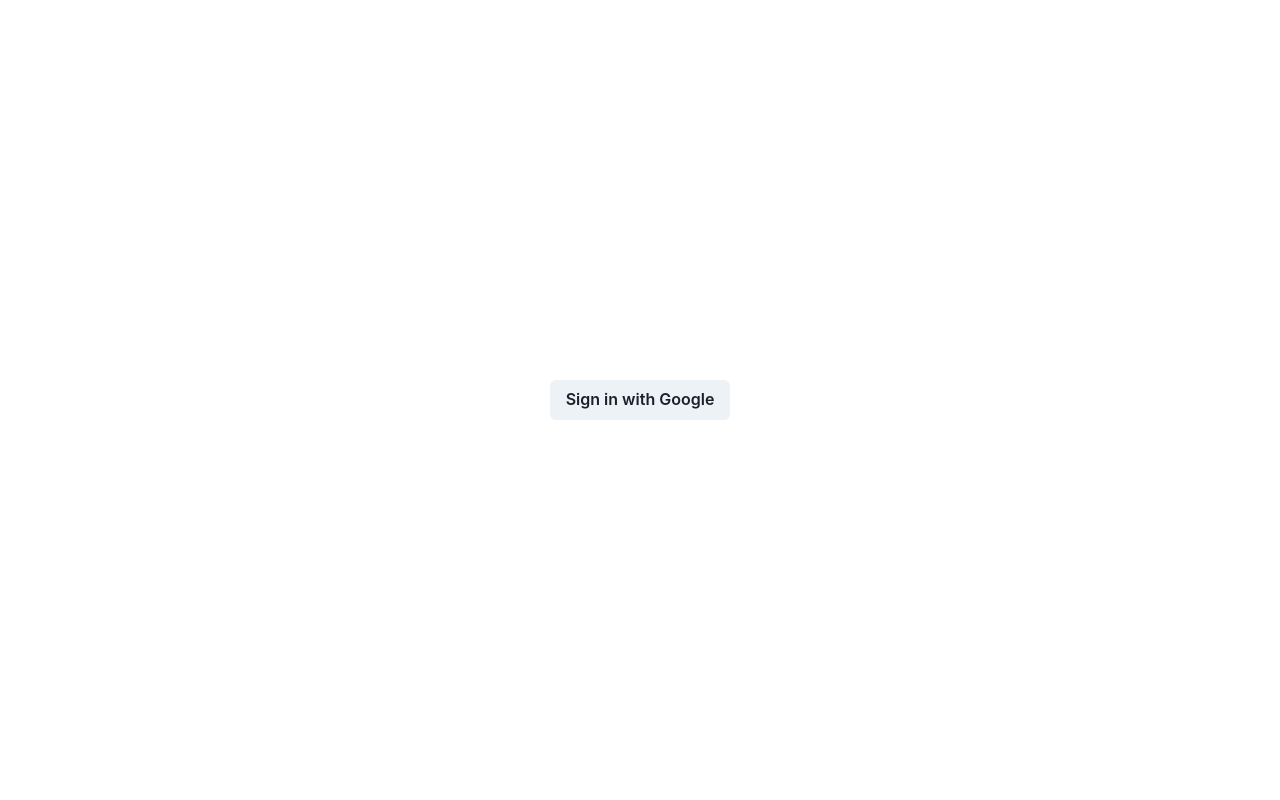
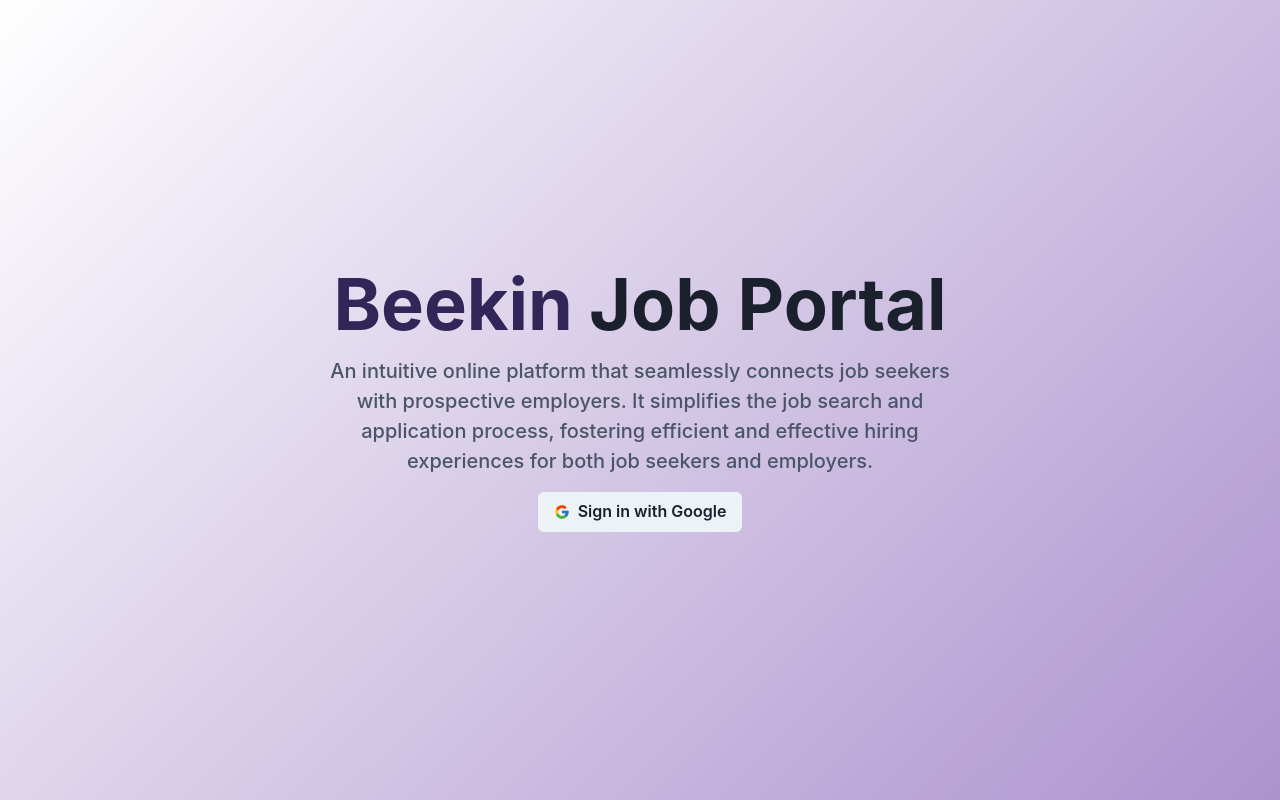
Before and after one commit to Ayushhgupta39/beekin-assignment, a React (Create React App) app in the folder frontend/: page / in a window 1280 px wide. Built offline with nearby package versions, Linux system fonts and the light colour scheme.

Commit message:
feat: modify login page

```diff
--- a/frontend/src/pages/Login.js
+++ b/frontend/src/pages/Login.js
@@ -1,8 +1,9 @@
-import { Box, Button } from "@chakra-ui/react";
+import { Box, Button, Flex, Heading, Text } from "@chakra-ui/react";
 import { signInWithPopup } from "firebase/auth";
 import React from "react";
 import { useNavigate } from "react-router-dom";
 import { auth, googleProvider } from "../firebase";
+import { FcGoogle } from "react-icons/fc";
 
 const Login = () => {
   const navigate = useNavigate();
@@ -10,7 +11,7 @@
   function signInWithGoogle() {
     try {
       signInWithPopup(auth, googleProvider).then((data) => {
-        localStorage.setItem("userInfo", JSON.stringify(data.user))
+        localStorage.setItem("userInfo", JSON.stringify(data.user));
         console.log(data.user);
         navigate("/jobs");
       });
@@ -25,8 +26,27 @@
       height={"100vh"}
       justifyContent={"center"}
       alignItems={"center"}
+      background={"linear-gradient(135deg, #FFFFFF, #AC93CE)"}
+      flexDirection={"column"}
+      gap={"4"}
     >
-      <Button onClick={signInWithGoogle}>Sign in with Google</Button>
+      <Flex gap={["2", "2", "4", "4"]}>
+        <Heading textColor={"purple.900"} size={["2xl", "2xl", "4xl", "4xl"]}>
+          Beekin
+        </Heading>{" "}
+        <Heading size={["2xl", "2xl", "4xl", "4xl"]}>Job Portal</Heading>
+      </Flex>
+      <Box width={["full", "full", "50%", "50%"]}>
+        <Text fontSize={["large", "large", "xl", "xl"]} textColor={"gray.600"} fontWeight={"medium"} textAlign={"center"}>
+          An intuitive online platform that seamlessly connects
+          job seekers with prospective employers. It simplifies the job search
+          and application process, fostering efficient and effective hiring
+          experiences for both job seekers and employers.
+        </Text>
+      </Box>
+      <Button leftIcon={<FcGoogle />} onClick={signInWithGoogle}>
+        Sign in with Google
+      </Button>
     </Box>
   );
 };
```
